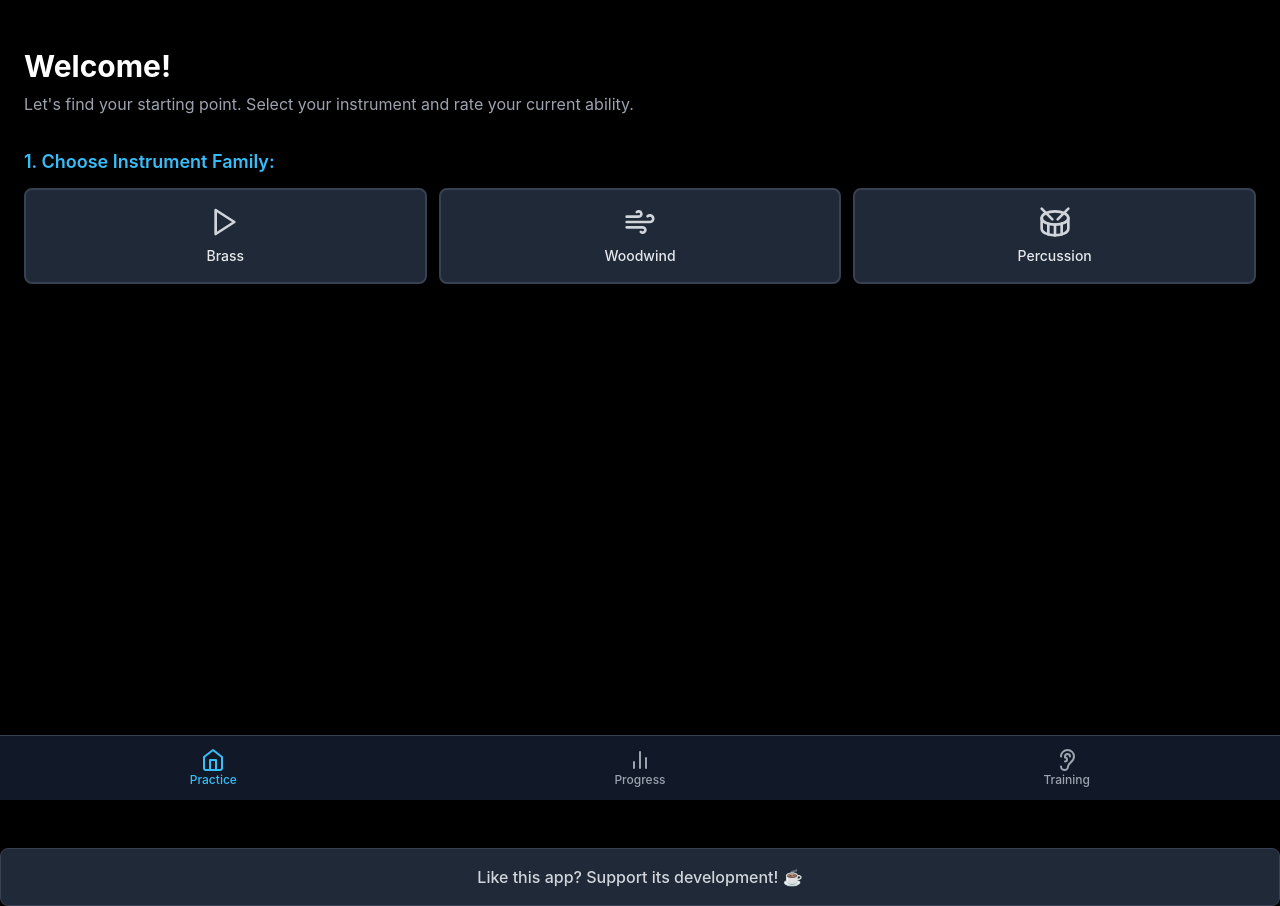
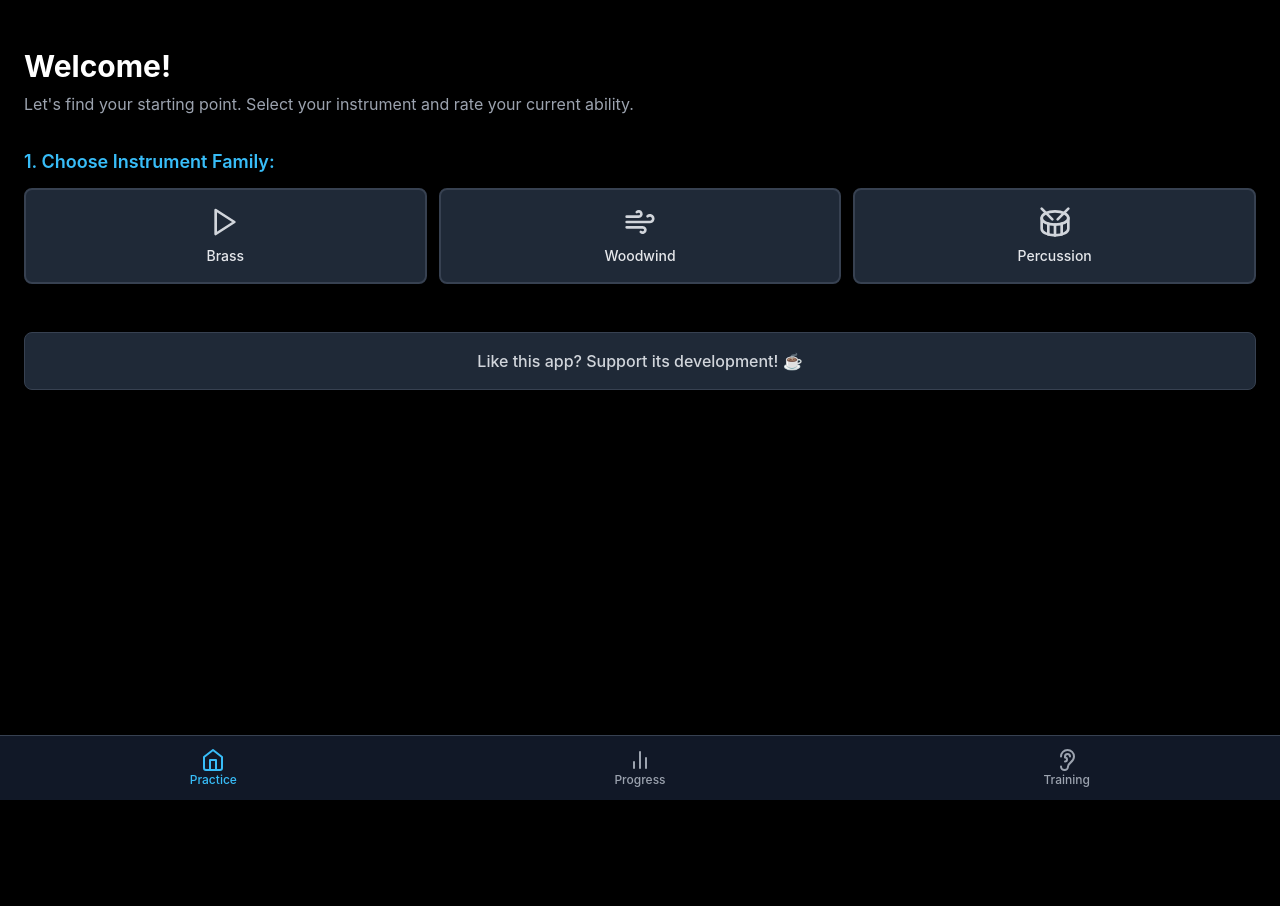
Before and after one commit to Umasi-1/band-practice-app, a React (Vite) app: page / in a window 1280 px wide. After the commit the page ends 800 px from the top, so only its background shows below. Built offline with nearby package versions, Linux system fonts and the light colour scheme.

Commit message:
Relocate 'Buy Me A Coffee' link in App component
Moved 'Buy Me A Coffee' link to multiple locations for better visibility.

```diff
--- a/src/App.jsx
+++ b/src/App.jsx
@@ -1160,6 +1160,19 @@ export default function App() {
           <Play className="w-5 h-5 mr-2" />
           Start Practice
         </button>
+
+        {/* --- "BUY ME A COFFEE" LINK (MOVED HERE) --- */}
+        <div className="mt-12">
+          <a
+            href="https://buymeacoffee.com/dt8rsh4ykxz"
+            target="_blank"
+            rel="noopener noreferrer"
+            className="block w-full p-4 bg-gray-800 border border-gray-700 rounded-lg text-center text-gray-300 font-medium hover:bg-gray-700 transition-colors"
+          >
+            Like this app? Support its development! ☕
+          </a>
+        </div>
+
       </div>
     );
   };
@@ -1289,6 +1302,18 @@ export default function App() {
             </button>
           </div>
         )}
+
+        {/* --- "BUY ME A COFFEE" LINK (MOVED HERE) --- */}
+        <div className="mt-12">
+          <a
+            href="https://buymeacoffee.com/dt8rsh4ykxz"
+            target="_blank"
+            rel="noopener noreferrer"
+            className="block w-full p-4 bg-gray-800 border border-gray-700 rounded-lg text-center text-gray-300 font-medium hover:bg-gray-700 transition-colors"
+          >
+            Like this app? Support its development! ☕
+          </a>
+        </div>
       </div>
     );
   };
@@ -1449,8 +1474,9 @@ export default function App() {
             const familyInstruments = instrumentFamilies[family];
             const familyHours = familyInstruments.reduce((sum, instr) => sum + parseFloat(practiceTimes[instr.id] || 0), 0).toFixed(1);
             return (
-              <div key={family} className="bg-gray-900 border border-gray-800 rounded-lg p-3 text-center">
-                <span className="text-sm font-medium text-sky-400 block uppercase tracking-wider">{family}</span>
+              <div key={family} className="bg-gray-900 border border-gray-800 rounded-lg p-3 text-center min-w-0">
+                {/* STYLING FIX: Applied text-[0.7rem] and break-all */}
+                <span className="text-[0.7rem] font-medium text-sky-400 block uppercase tracking-wider break-all leading-tight">{family}</span>
                 <span className="text-2xl font-bold text-white block mt-1">{familyHours}</span>
                 <span className="text-xs text-gray-400 block">hours</span>
               </div>
@@ -1512,7 +1538,7 @@ export default function App() {
         </div>
 
         {/* Practice Heatmap */}
-        <div>
+        <div className="mb-12">
           <h2 className="text-lg font-semibold mb-4 text-sky-400">Practice Log (Last 35 Days)</h2>
           <p className="text-gray-400 text-sm -mt-3 mb-4">Each blue square is a day you practiced!</p>
           <div className="grid grid-cols-7 gap-2">
@@ -1521,12 +1547,25 @@ export default function App() {
             ))}
           </div>
         </div>
+
+        {/* --- "BUY ME A COFFEE" LINK (MOVED HERE) --- */}
+        <div className="mt-12">
+          <a
+            href="https://buymeacoffee.com/dt8rsh4ykxz"
+            target="_blank"
+            rel="noopener noreferrer"
+            className="block w-full p-4 bg-gray-800 border border-gray-700 rounded-lg text-center text-gray-300 font-medium hover:bg-gray-700 transition-colors"
+          >
+            Like this app? Support its development! ☕
+          </a>
+        </div>
+
       </div>
     );
   };
 
   // --- Training Screen (NEW STRUCTURE) ---
-  const renderIntervalTrainer = () => { /* ... (unchanged) ... */
+  const renderIntervalTrainer = () => {
     if (!intervalQuestion) return null; // Wait for question
     return (
       <div className="bg-gray-900 p-6 rounded-lg shadow-lg border border-gray-700 mb-6 text-center">
@@ -1561,7 +1600,7 @@ export default function App() {
     );
   };
 
-  const renderPitchTrainer = () => { /* ... (unchanged) ... */
+  const renderPitchTrainer = () => {
     if (!pitchQuestion) return null; // Wait for question
     return (
       <div className="bg-gray-900 p-6 rounded-lg shadow-lg border border-gray-700 mb-6 text-center">
@@ -1672,70 +1711,7 @@ export default function App() {
         {trainingMode === 'pitch' && renderPitchTrainer()}
         {trainingMode === 'rhythm' && renderRhythmTrainer()}
 
-      </div>
-    );
-  };
-
-  // --- Main Render Function with Navigation ---
-
-  const renderPracticeFlow = () => {
-    if (practiceScreen === 'placementTest') return renderPlacementTest(); // NEW
-    if (practiceScreen === 'session') return renderSession();
-    if (practiceScreen === 'feedback') return renderFeedback();
-    return renderWelcome(); // Default is 'welcome'
-  };
-
-  const timeOptions = [15, 30, 45, 60];
-
-  // This is now just for the render function, logic is in instrumentFamilies
-  const instrumentOptions = [
-    { id: 'trumpet', name: 'Trumpet', icon: <Play className="w-6 h-6" /> },
-    { id: 'frenchHorn', name: 'French Horn', icon: <Wind className="w-6 h-6" /> },
-    { id: 'mellophone', name: 'Mellophone', icon: <Wind className="w-6 h-6" /> },
-  ];
-
-  // --- NEW: Loading check ---
-  if (isCheckingPlacement) {
-    return (
-      <div className="bg-black min-h-screen flex items-center justify-center">
-        <Clock className="w-12 h-12 text-sky-400 animate-spin" />
-      </div>
-    );
-  }
-
-  return (
-    <div className="bg-black font-sans antialiased" style={{ fontFamily: 'Inter, sans-serif' }}>
-      <div className="w-full min-h-screen pb-20"> {/* Add padding-bottom for nav */}
-
-        {/* Main Content Area */}
-        {mainScreen === 'practice' && renderPracticeFlow()}
-        {mainScreen === 'progress' && renderProgressScreen()}
-        {mainScreen === 'training' && renderTrainingScreen()} {/* UPDATED */}
-
-      </div>
-
-      {/* --- Bottom Navigation Bar (UPDATED) --- */}
-      <div className="fixed bottom-0 left-0 w-full bg-gray-900 border-t border-gray-700">
-        <div className="flex justify-around items-center h-16">
-          <button onClick={() => setMainScreen('practice')} className={`flex flex-col items-center justify-center p-2 rounded-lg w-1/3 ${mainScreen === 'practice' ? 'text-sky-400' : 'text-gray-400 hover:text-sky-400'}`}>
-            <Home className="w-6 h-6" />
-            <span className="text-xs font-medium">Practice</span>
-          </button>
-
-          <button onClick={() => setMainScreen('progress')} className={`flex flex-col items-center justify-center p-2 rounded-lg w-1/3 ${mainScreen === 'progress' ? 'text-sky-400' : 'text-gray-400 hover:text-sky-400'}`}>
-            <BarChart2 className="w-6 h-6" />
-            <span className="text-xs font-medium">Progress</span>
-          </button>
-
-          <button onClick={() => setMainScreen('training')} className={`flex flex-col items-center justify-center p-2 rounded-lg w-1/3 ${mainScreen === 'training' ? 'text-sky-400' : 'text-gray-400 hover:text-sky-400'}`}>
-            <Ear className="w-6 h-6" />
-            <span className="text-xs font-medium">Training</span>
-          </button>
-        </div>
-      </div>
-
-
-{/* --- "BUY ME A COFFEE" LINK (MOVED TO THE CORRECT LOCATION) --- */}
+        {/* --- "BUY ME A COFFEE" LINK (MOVED HERE) --- */}
         <div className="mt-12">
           <a
             href="https://buymeacoffee.com/dt8rsh4ykxz"
@@ -1747,8 +1723,67 @@ export default function App() {
           </a>
         </div>
 
-
-
+      </div>
+    );
+  };
+
+  // --- Main Render Function with Navigation ---
+
+  const renderPracticeFlow = () => {
+    if (practiceScreen === 'placementTest') return renderPlacementTest(); // NEW
+    if (practiceScreen === 'session') return renderSession();
+    if (practiceScreen === 'feedback') return renderFeedback();
+    return renderWelcome(); // Default is 'welcome'
+  };
+
+  const timeOptions = [15, 30, 45, 60];
+
+  // This is now just for the render function, logic is in instrumentFamilies
+  const instrumentOptions = [
+    { id: 'trumpet', name: 'Trumpet', icon: <Play className="w-6 h-6" /> },
+    { id: 'frenchHorn', name: 'French Horn', icon: <Wind className="w-6 h-6" /> },
+    { id: 'mellophone', name: 'Mellophone', icon: <Wind className="w-6 h-6" /> },
+  ];
+
+  // --- NEW: Loading check ---
+  if (isCheckingPlacement) {
+    return (
+      <div className="bg-black min-h-screen flex items-center justify-center">
+        <Clock className="w-12 h-12 text-sky-400 animate-spin" />
+      </div>
+    );
+  }
+
+  return (
+    <div className="bg-black font-sans antialiased" style={{ fontFamily: 'Inter, sans-serif' }}>
+      <div className="w-full min-h-screen pb-20"> {/* Add padding-bottom for nav */}
+
+        {/* Main Content Area */}
+        {mainScreen === 'practice' && renderPracticeFlow()}
+        {mainScreen === 'progress' && renderProgressScreen()}
+        {mainScreen === 'training' && renderTrainingScreen()} {/* UPDATED */}
+
+      </div>
+
+      {/* --- Bottom Navigation Bar (UPDATED) --- */}
+      <div className="fixed bottom-0 left-0 w-full bg-gray-900 border-t border-gray-700">
+        <div className="flex justify-around items-center h-16">
+          <button onClick={() => setMainScreen('practice')} className={`flex flex-col items-center justify-center p-2 rounded-lg w-1/3 ${mainScreen === 'practice' ? 'text-sky-400' : 'text-gray-400 hover:text-sky-400'}`}>
+            <Home className="w-6 h-6" />
+            <span className="text-xs font-medium">Practice</span>
+          </button>
+
+          <button onClick={() => setMainScreen('progress')} className={`flex flex-col items-center justify-center p-2 rounded-lg w-1/3 ${mainScreen === 'progress' ? 'text-sky-400' : 'text-gray-400 hover:text-sky-400'}`}>
+            <BarChart2 className="w-6 h-6" />
+            <span className="text-xs font-medium">Progress</span>
+          </button>
+
+          <button onClick={() => setMainScreen('training')} className={`flex flex-col items-center justify-center p-2 rounded-lg w-1/3 ${mainScreen === 'training' ? 'text-sky-400' : 'text-gray-400 hover:text-sky-400'}`}>
+            <Ear className="w-6 h-6" />
+            <span className="text-xs font-medium">Training</span>
+          </button>
+        </div>
+      </div>
     </div>
   );
 }
```
